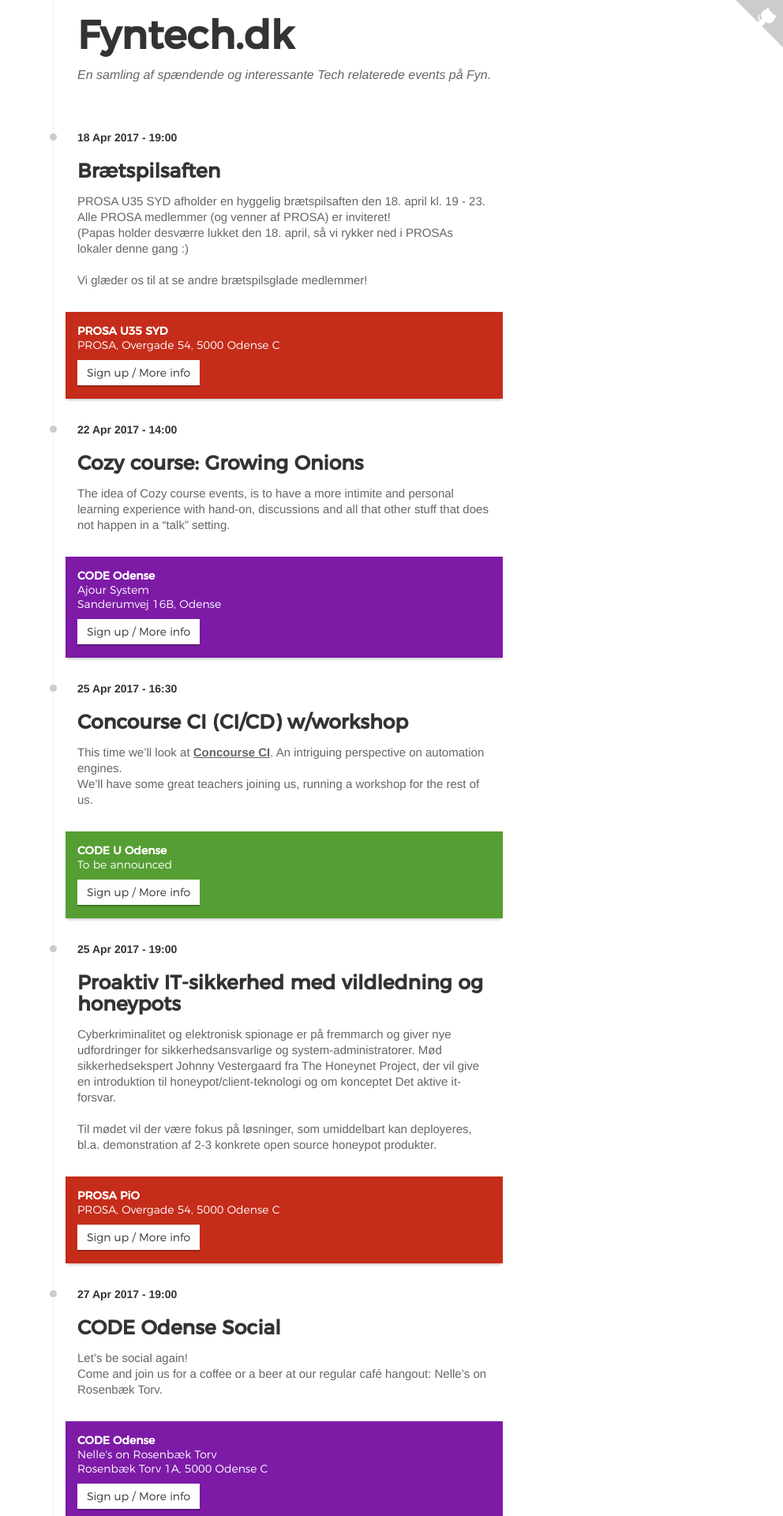
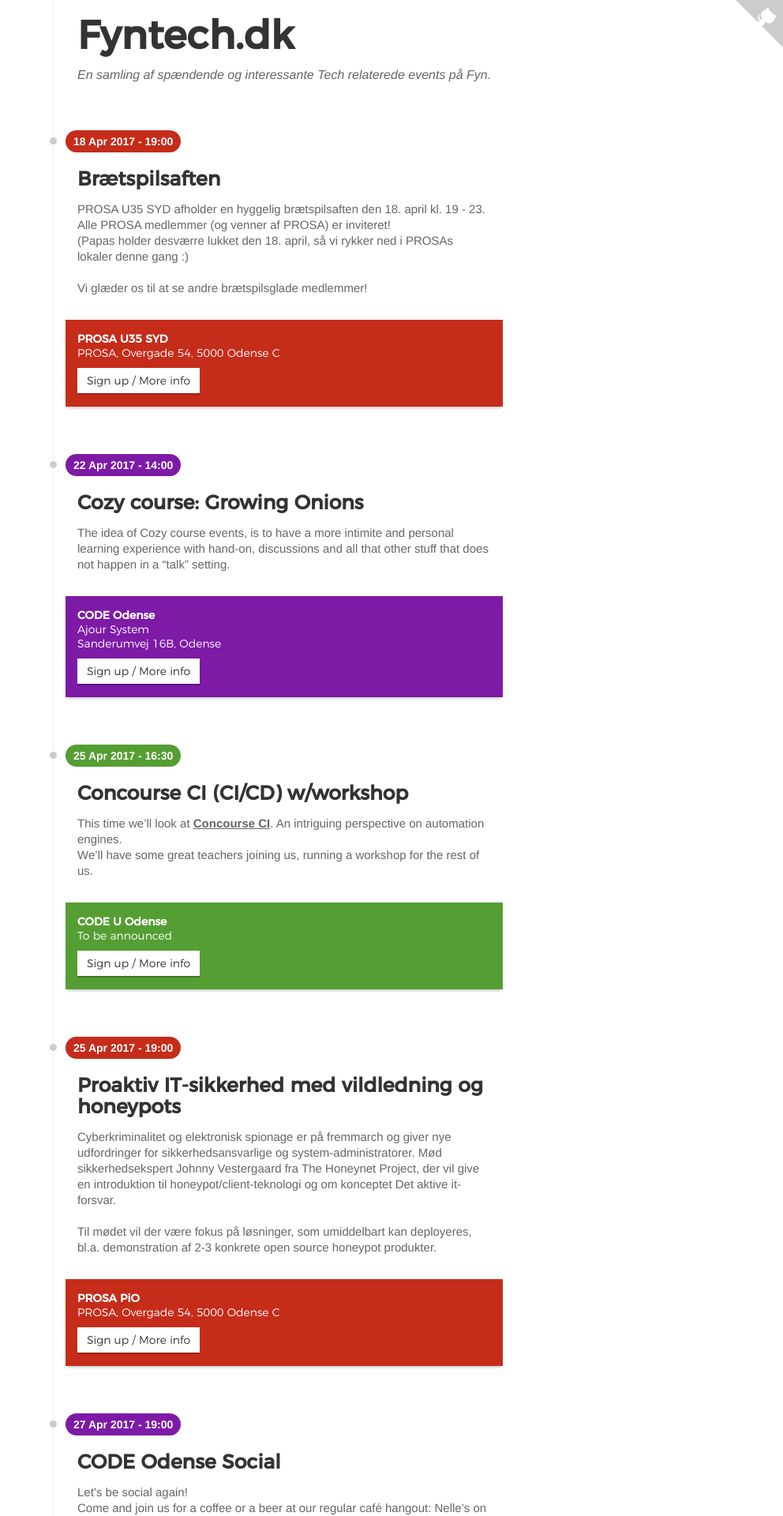
Before and after one commit to fyntech/fyntech, a Jekyll site: the page built from index.html, in a window 1280 px wide. Shown: the top 1920 px of the page at 79% size, without its empty margins (288-1280 px from the left). Built offline with Jekyll 4.4.1, drawn with Linux system fonts in a browser that asks for light colours.

Commit message:
highlight date
also moved category class up a couple of levels

```diff
--- a/_scss/layout/_event.scss
+++ b/_scss/layout/_event.scss
@@ -1,5 +1,6 @@
 .event {
   padding-left: 15px;
+  padding-bottom: 30px;
 
   h2 {
     margin: 0;
@@ -37,16 +38,17 @@
 
   .event-date {
     font-size: 1.4rem;
-    color: #333;
+    color: #FFF;
     font-weight: bold;
-    display: block;
-    margin-left: -35px;
-    padding-left: 35px;
-    padding-bottom: 20px;
+    display: inline-block;
+    padding: 5px 10px;
+    background: #CCC;
+    margin-left: -15px;
+    margin-bottom: 20px;
     position: relative;
+    border-radius: 14px;
     @media (max-width: $screen-phone) {
-      margin-left: -20px;
-      padding-left: 20px;
+      margin-left: 0px;
     }
 
     &::after{
@@ -56,8 +58,8 @@
       background: #CCC;
       border-radius: 50%;
       position: absolute;
-      left: 0;
-      top: 4px;
+      left: -20px;;
+      top: 9px;
     }
   }
 
--- a/_scss/module/_categories.scss
+++ b/_scss/module/_categories.scss
@@ -16,16 +16,26 @@
 .category {
   @each $category, $color in $categories {
     &.category-#{$category} {
-      background: $color;
+      .event-info{
+        background: $color;
 
-      @include category-btn($color);
+        @include category-btn($color);
+      }
+      .event-date{
+        background: $color;
+      }
     }
   }
   @each $category, $colors in $combo-categories {
     &.category-#{$category} {
-      background: linear-gradient(45deg, #{nth($colors, 1)} 0%,#{nth($colors, 1)} 49.9%,#{nth($colors, 2)} 50%,#{nth($colors, 2)} 100%);
+      .event-info{
+        background: linear-gradient(45deg, #{nth($colors, 1)} 0%,#{nth($colors, 1)} 49.9%,#{nth($colors, 2)} 50%,#{nth($colors, 2)} 100%);
 
-      @include category-btn(nth($colors, 1));
+        @include category-btn(nth($colors, 1));
+      }
+      .event-date{
+        background: linear-gradient(45deg, #{nth($colors, 1)} 0%,#{nth($colors, 1)} 49.9%,#{nth($colors, 2)} 50%,#{nth($colors, 2)} 100%);;
+      }
     }
   }
 }
--- a/index.html
+++ b/index.html
@@ -14,7 +14,7 @@
       {% if event.expired %}
         {% continue %}
       {% endif %}
-      <div vocab="http://schema.org/" class="event" typeof="Event">
+      <div vocab="http://schema.org/" class="event {% if event.category %}category category-{{event.category}}{% endif %}" typeof="Event">
         <section class="">
           {% if event.date %}
             <time class="event-date" property="startDate" content="{{ event.date }}" datetime="{{ event.date }}">{{ event.date | append: " Europe/Copenhagen" | date: "%-d %b %Y - %H:%M"}}</time>
@@ -24,7 +24,7 @@
           {% endif %}
           {{ event.excerpt }}
         </section>
-        <section class="event-info {% if event.category %}category category-{{event.category}}{% endif %}">
+        <section class="event-info">
           {% if event.organizer %}
             <div class="event-organizer">
               <b>{{ event.organizer }}</b>
```
